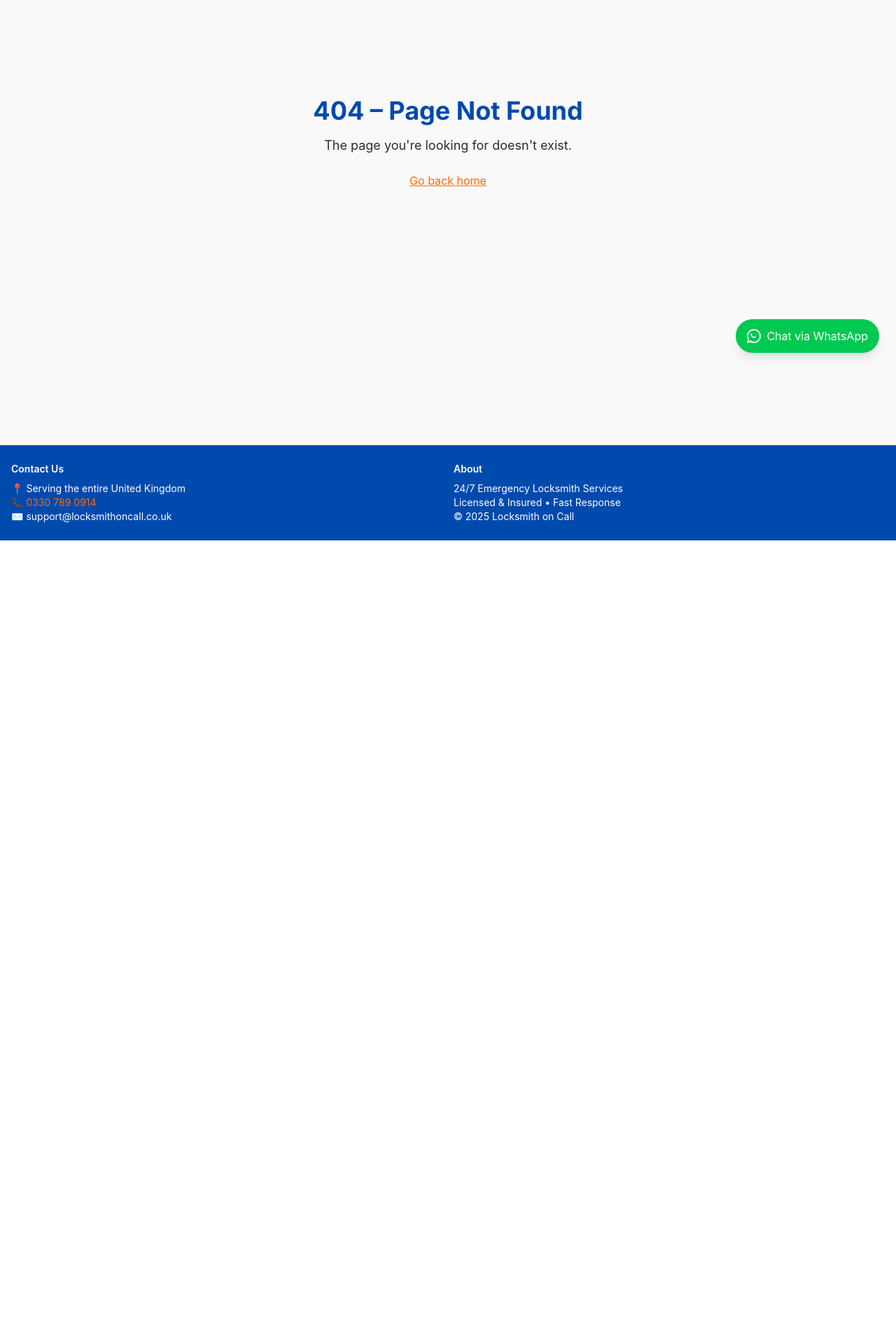
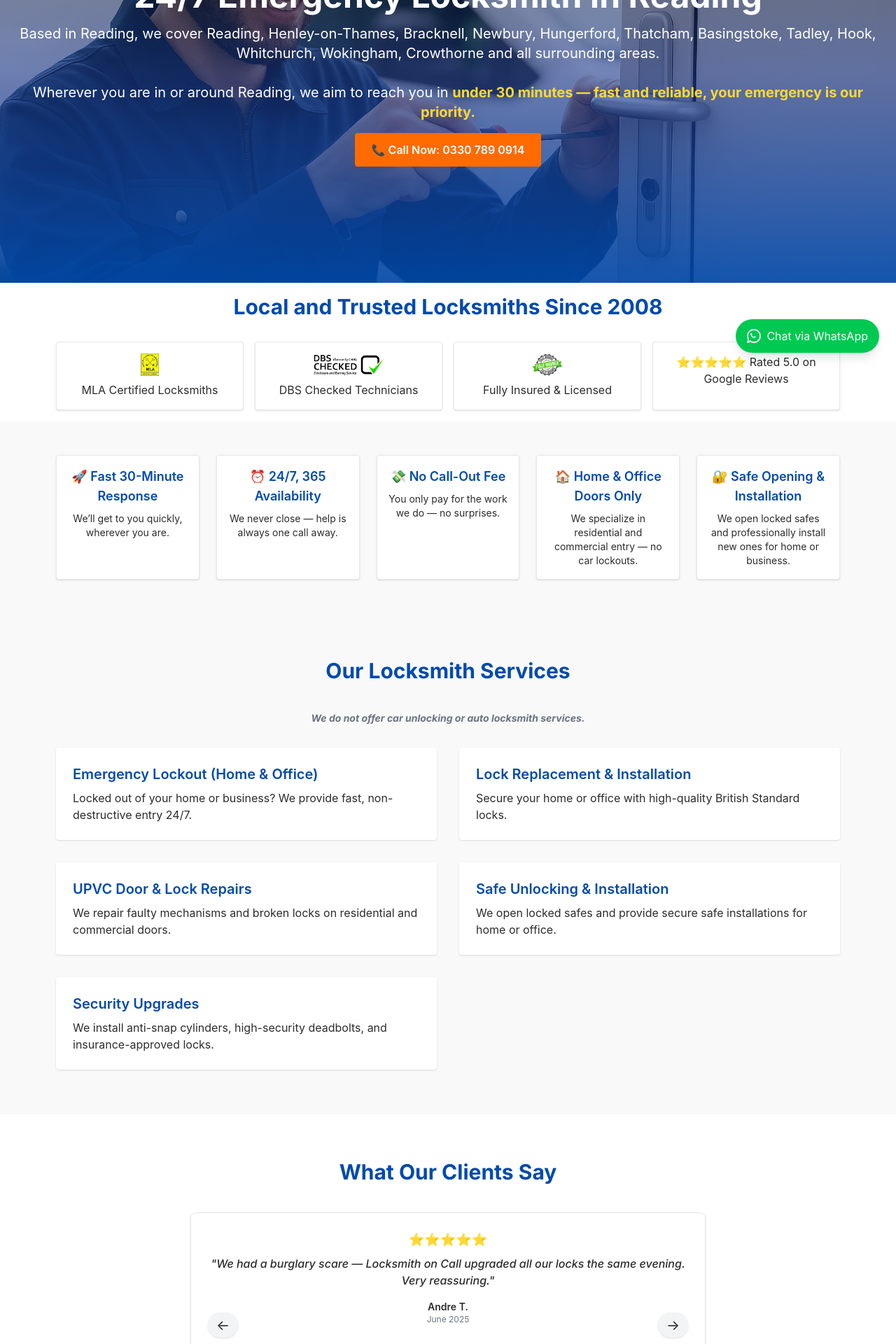
Before and after one commit to PhantomCracker/locksmith-on-call-24, a SvelteKit app: page /locksmith-in-reading in a window 1280 px wide. Shown: the part 260-2180 px from the top of the page at 70% size. Before the commit the page ends 1032 px from the top, so only its background shows below. Built offline with nearby package versions, Linux system fonts and the light colour scheme; a web font is replaced by a local one.

Commit message:
add Reading city

```diff
--- a/src/routes/areas-covered/+page.svelte
+++ b/src/routes/areas-covered/+page.svelte
@@ -35,7 +35,8 @@
         'Stevenage',
         'Hemel-Hempstead',
         'St-Albans',
-        'Watford'
+        'Watford',
+        'Reading'
     ];
 </script>
 
--- /dev/null
+++ b/src/routes/locksmith-in-reading/+page.svelte
@@ -0,0 +1,60 @@
+<script lang="ts">
+    import Hero from '$lib/components/homepage/Hero.svelte';
+    import TrustSection from '$lib/components/homepage/TrustSection.svelte';
+    import UrgencyInfo from '$lib/components/homepage/UrgencyInfo.svelte';
+    import Services from '$lib/components/homepage/Services.svelte';
+    import Testimonials from '$lib/components/homepage/Testimonials.svelte';
+    import WhyChooseUs from '$lib/components/homepage/WhyChooseUs.svelte';
+    import FAQ from '$lib/components/homepage/FAQ.svelte';
+    import EmergencyCTA from '$lib/components/homepage/EmergencyCTA.svelte';
+
+    const city = 'Reading';
+    const areas: string[] = ['Reading', 'Henley-on-Thames', 'Bracknell', 'Newbury', 'Hungerford', 'Thatcham', 'Basingstoke', 'Tadley', 'Hook', 'Whitchurch', 'Wokingham', 'Crowthorne'];
+</script>
+
+<svelte:head>
+	<title>Emergency Locksmith in {city} | 24/7 Fast Local Locksmith</title>
+	<meta name="description" content="Locked out in {city}? Locksmith on Call offers 24/7 emergency locksmith services with no call-out fees. Fast, reliable & local." />
+
+	<!-- Schema Markup -->
+	<script type="application/ld+json">
+		{
+			"@context": "https://schema.org",
+			"@type": "LocalBusiness",
+			"name": "Locksmith on Call",
+			"image": "https://locksmithoncall.co.uk/logo.webp",
+			"@id": `https://locksmithoncall.co.uk/locksmith-in-${city.toLowerCase()}`,
+			"url": `https://locksmithoncall.co.uk/locksmith-in-${city.toLowerCase()}`,
+			"telephone": "03307890914",
+			"address": {
+				"@type": "PostalAddress",
+				"addressLocality": city,
+				"addressRegion": "Berkshire",
+				"postalCode": "RG",
+				"addressCountry": "GB"
+			},
+			"openingHoursSpecification": [{
+				"@type": "OpeningHoursSpecification",
+				"dayOfWeek": [
+				"Monday", "Tuesday", "Wednesday", "Thursday", "Friday", "Saturday", "Sunday"
+				],
+				"opens": "00:00",
+				"closes": "23:59"
+			}],
+			"description": `24/7 emergency locksmith in ${city}. Fast, reliable and local. No call-out fee, serving homes and offices across ${city} since 2008.`,
+			"areaServed": {
+				"@type": "Place",
+				"name": city
+			}
+		}
+	</script>
+</svelte:head>
+
+<Hero {city} {areas} />
+<TrustSection />
+<UrgencyInfo />
+<Services />
+<Testimonials />
+<WhyChooseUs {city} />
+<FAQ {city} {areas}/>
+<EmergencyCTA />
```
